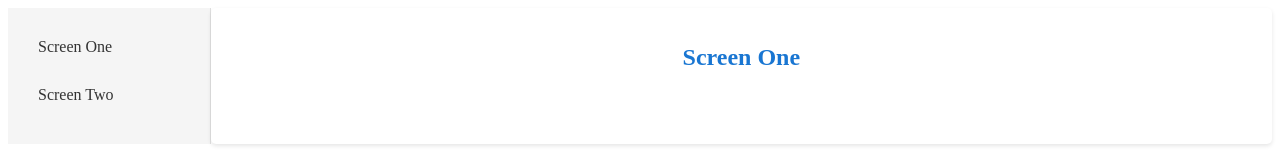
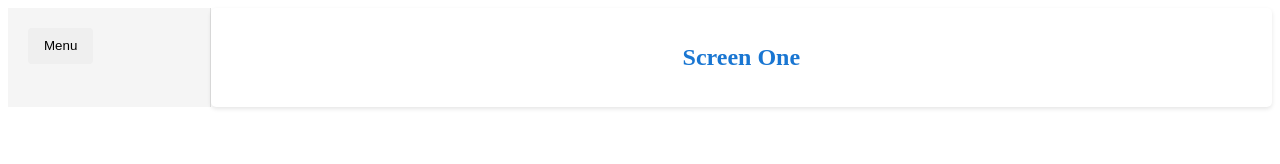
Before and after one commit to EverydayWebDev/simple-material-project, an Angular app: page /screen-one in a window 1280 px wide. Shown: the top 164 px of the page. Built offline with nearby package versions, Linux system fonts and the light colour scheme.

Commit message:
adds mat-menu version

```diff
--- a/src/app/app.component.html
+++ b/src/app/app.component.html
@@ -1,14 +1,18 @@
 <div class="page">
 
   <div class="left-menu">
-    <ul>
-      <li><a [routerLink]="'/screen-one'">Screen One</a></li>
-      <li><a [routerLink]="'/screen-two'">Screen Two</a></li>
-    </ul>
+
+  <button mat-button [matMenuTriggerFor]="appMenu">Menu</button>
+  <mat-menu #appMenu="matMenu">
+    <button mat-menu-item [routerLink]="'/screen-one'">Screen One</button>
+    <button mat-menu-item [routerLink]="'/screen-two'">Screen Two</button>
+  </mat-menu>
+
   </div>
 
   <div class="content" role="main">
-    <router-outlet></router-outlet>
+  <router-outlet></router-outlet>
   </div>
 
-</div>
+
+  </div>
```
